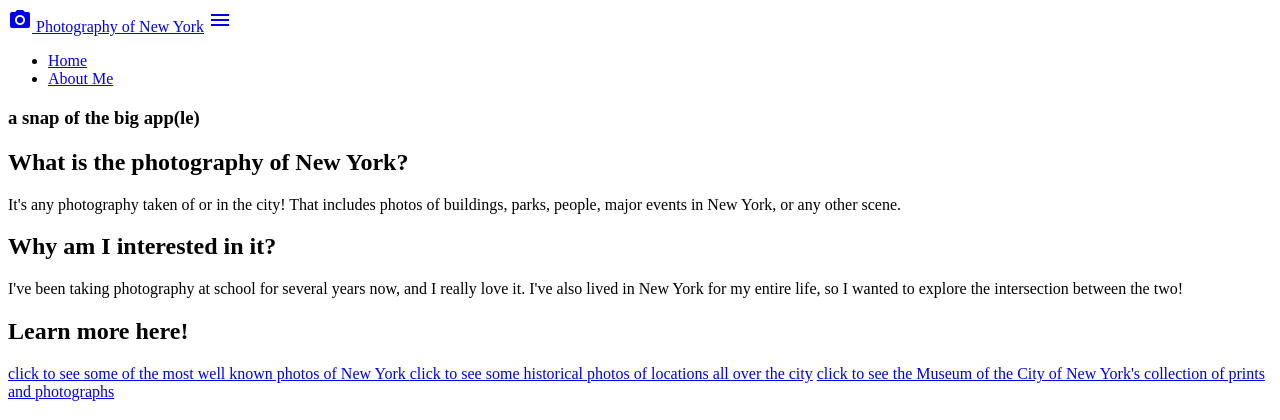
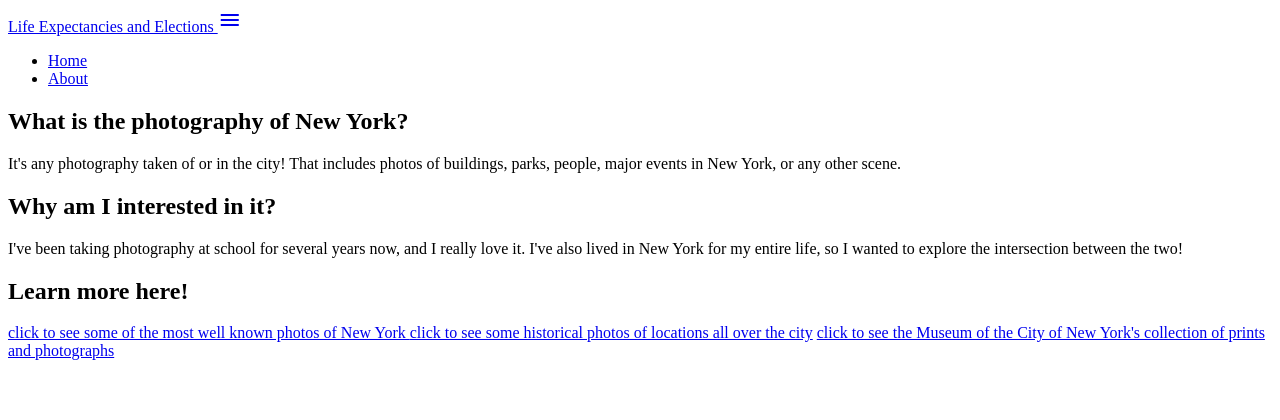
Before and after one commit to philippikeacosta/Data-Journalism, a Node project: template views/about.ejs in a window 1280 px wide. Shown: the top 420 px of the page. Run offline with Node 20 templates, Linux system fonts and the light colour scheme; the template is opened without the code that fills it, so the values that code supplies are empty; some web fonts are replaced.

Commit message:
editting navbar and header.ejs to fit new topic

```diff
--- a/views/global/header.ejs
+++ b/views/global/header.ejs
@@ -23,7 +23,3 @@
 
 <!-- insert navbar here -->
 <%- include('navbar'); %>
-
- <header>
-   <h3> a snap of the big app(le) </h3>
- </header>
--- a/views/global/navbar.ejs
+++ b/views/global/navbar.ejs
@@ -1,10 +1,10 @@
 <nav class="nav-extended orange darken-3">
  <div class="nav-wrapper">
-   <a href="#" class="brand-logo"> <i class="large material-icons">photo_camera</i> Photography of New York</a>
+   <a href="#" class="brand-logo"> Life Expectancies and Elections </a>
    <a href="#" data-target="mobile-demo" class="sidenav-trigger"><i class="material-icons">menu</i></a>
    <ul id="nav-mobile" class="right hide-on-med-and-down">
-     <li><a href="index.html" class="waves-effect waves-light pulse btn teal lighten-1">Home</a></li>
-     <li><a href="about.html" class="waves-effect waves-light pulse btn teal lighten-1">About Me</a></li>
+     <li><a href="#" class="waves-effect waves-light pulse btn teal lighten-1">Home</a></li>
+     <li><a href="about.html" class="waves-effect waves-light pulse btn teal lighten-1">About</a></li>
    </ul>
  </div>
 </nav>
```
Also changed, not shown: 1 other file.
